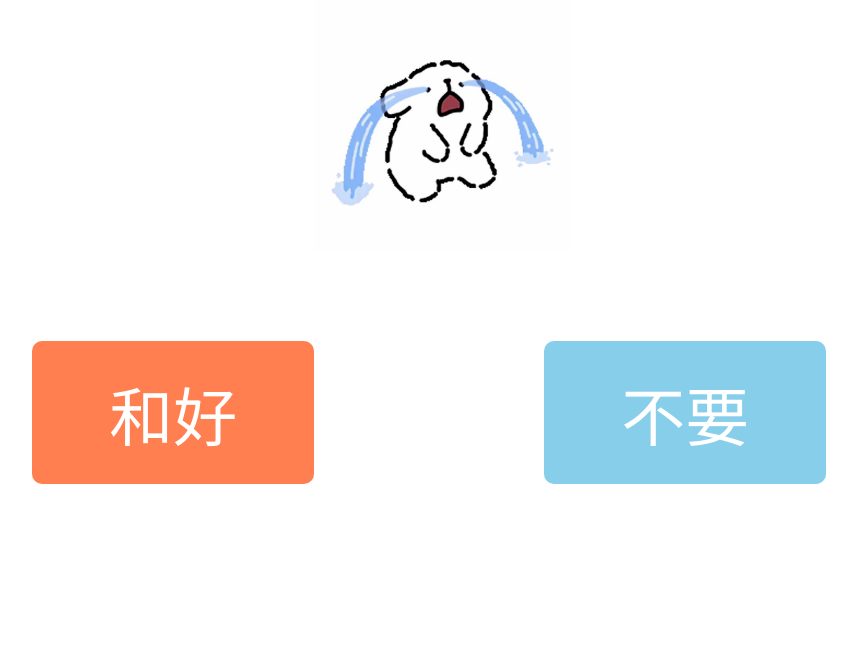
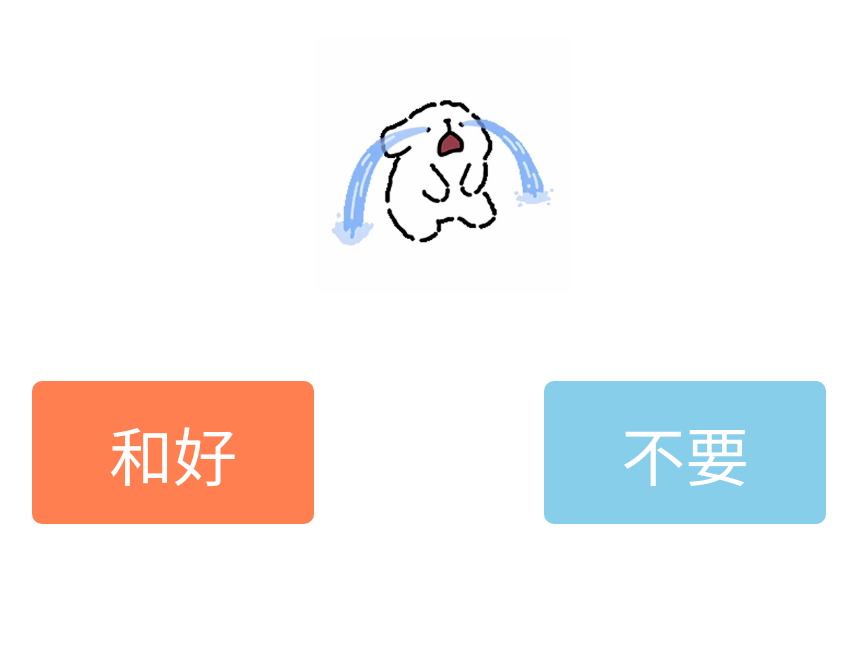
Before and after one commit to aaronLiu0011/dog-page, a plain HTML site: page index.html in a window 1280 px wide. Shown: the part 147-800 px from the top of the page, without its empty margins (198-1055 px from the left). Drawn offline with Linux system fonts and the light colour scheme.

Commit message:
Update index.html

```diff
--- a/index.html
+++ b/index.html
@@ -6,17 +6,17 @@
   <title>和小狗和好吧</title>
   <style>
     body {
+        min-height: 100vh;
+        display: flex;
+        flex-direction: column;
+        justify-content: center;
+        align-items: center;
         text-align: center;
         margin: 0;
         padding: 0;
-        font-family: "Comic Sans MS", "Chalkboard", cursive, sans-serif;
+        font-family: "Baloo 2", cursive, sans-serif;
         background-color: #ffffff;
-        overflow: hidden;
-        position: relative;
-        height: 100vh;
-        display: flex;
-        flex-direction: column;
-        align-items: center;
+        overflow-x: hidden;
     }
     h1 {
         margin-top: 20px;
@@ -121,7 +121,7 @@
     ];
     noBtn.textContent = phrases[Math.min(noClicked - 1, phrases.length - 1)];
 
-    let scale = 1 + noClicked * 0.2;
+    let scale = 1 + noClicked * 0.5;
     okBtn.style.transform = `scale(${scale})`;
 
     // 第一次点击不要时，开始持续移动
```
